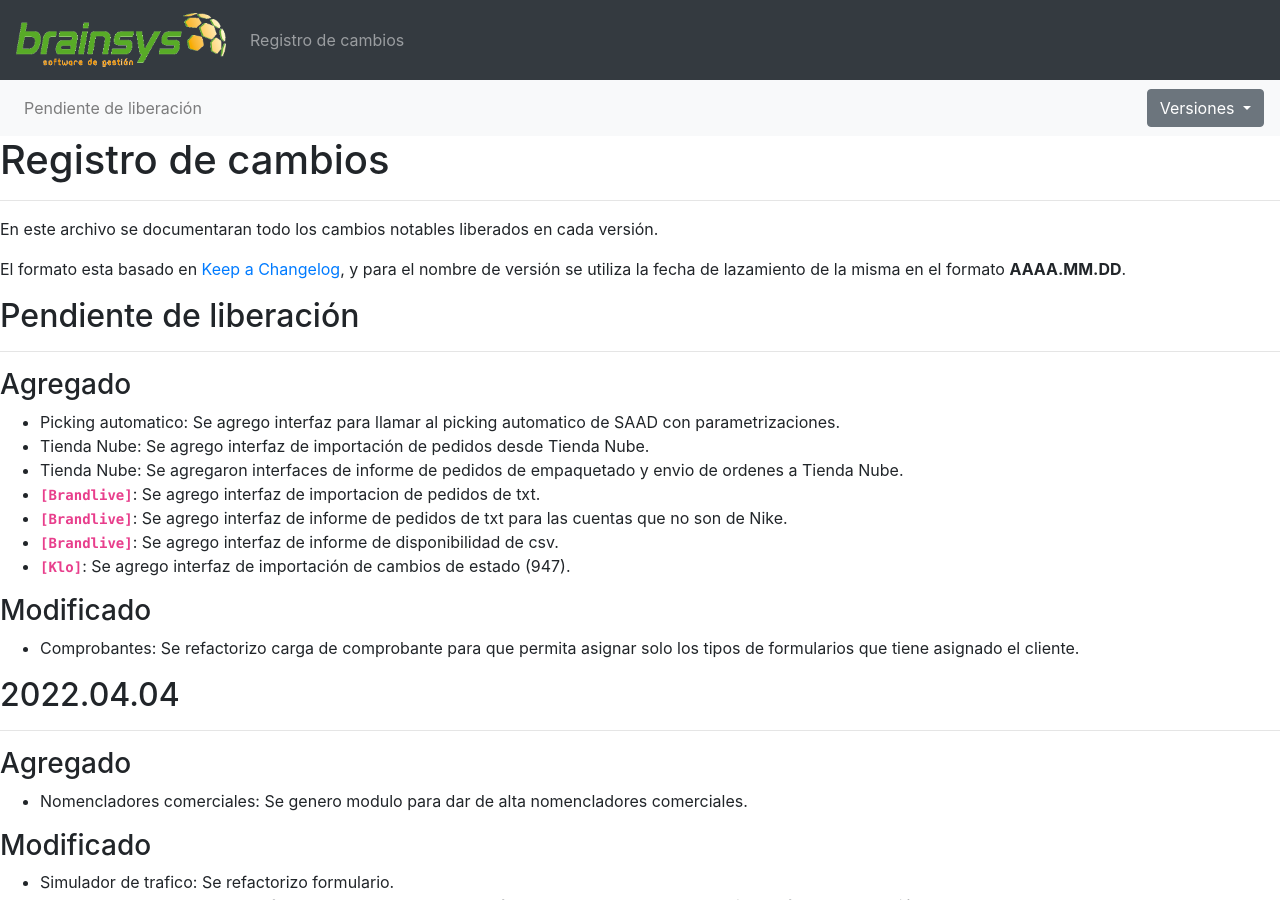
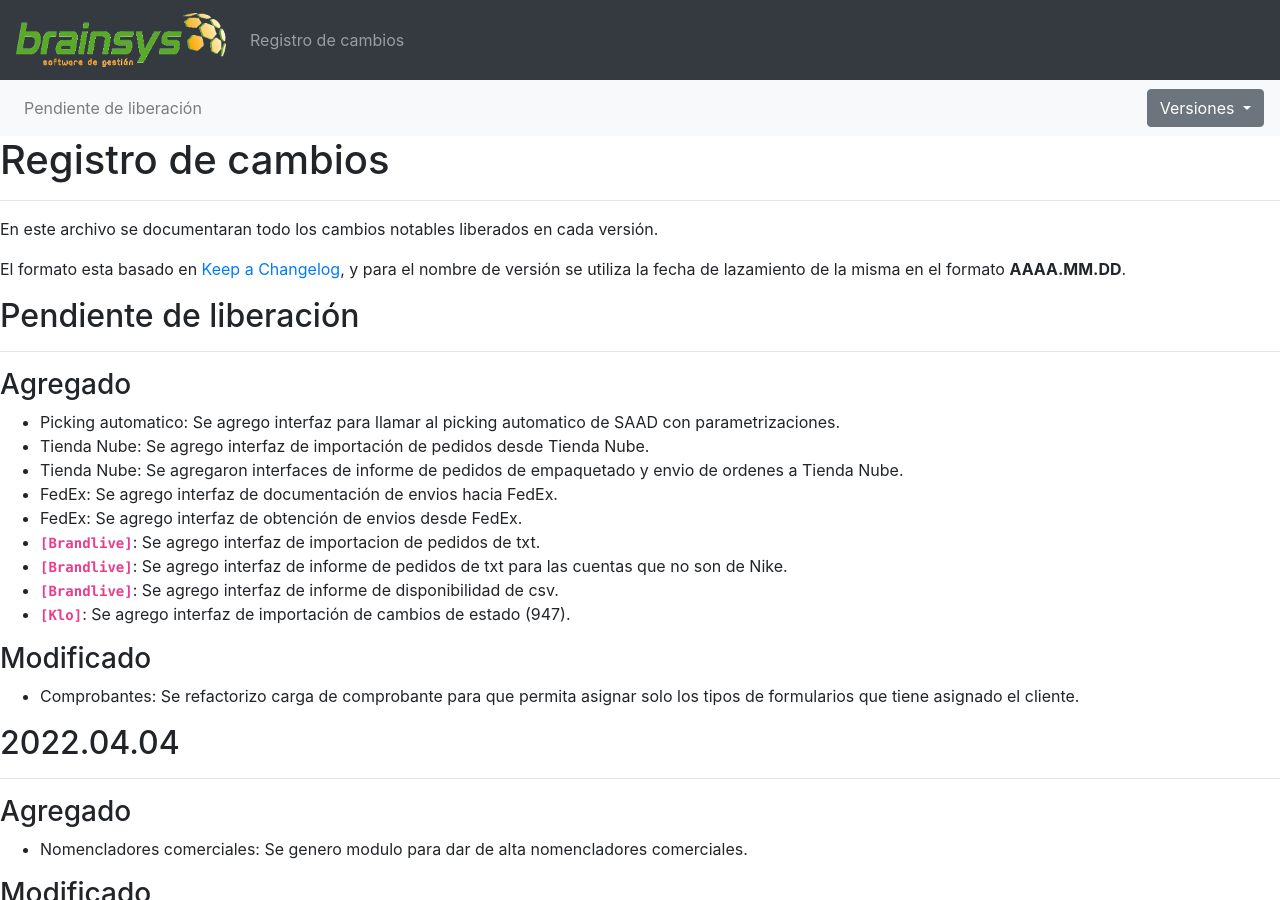
Before and after one commit to brainsys-arsaad/versionado, a Jekyll site: the page built from registro-cambios.markdown, in a window 1280 px wide and 900 px high. Built offline with Jekyll 4.4.1, drawn with Linux system fonts in a browser that asks for light colours.

Commit message:
Update registro-cambios.markdown

```diff
--- a/registro-cambios.markdown
+++ b/registro-cambios.markdown
@@ -70,6 +70,8 @@ El formato esta basado en [Keep a Changelog](https://keepachangelog.com/es-ES/1.
 - Picking automatico: Se agrego interfaz para llamar al picking automatico de SAAD con parametrizaciones.
 - Tienda Nube: Se agrego interfaz de importación de pedidos desde Tienda Nube.
 - Tienda Nube: Se agregaron interfaces de informe de pedidos de empaquetado y envio de ordenes a Tienda Nube.
+- FedEx: Se agrego interfaz de documentación de envios hacia FedEx.
+- FedEx: Se agrego interfaz de obtención de envios desde FedEx.
 - **`[Brandlive]`**: Se agrego interfaz de importacion de pedidos de txt.
 - **`[Brandlive]`**: Se agrego interfaz de informe de pedidos de txt para las cuentas que no son de Nike.
 - **`[Brandlive]`**: Se agrego interfaz de informe de disponibilidad de csv.
```
